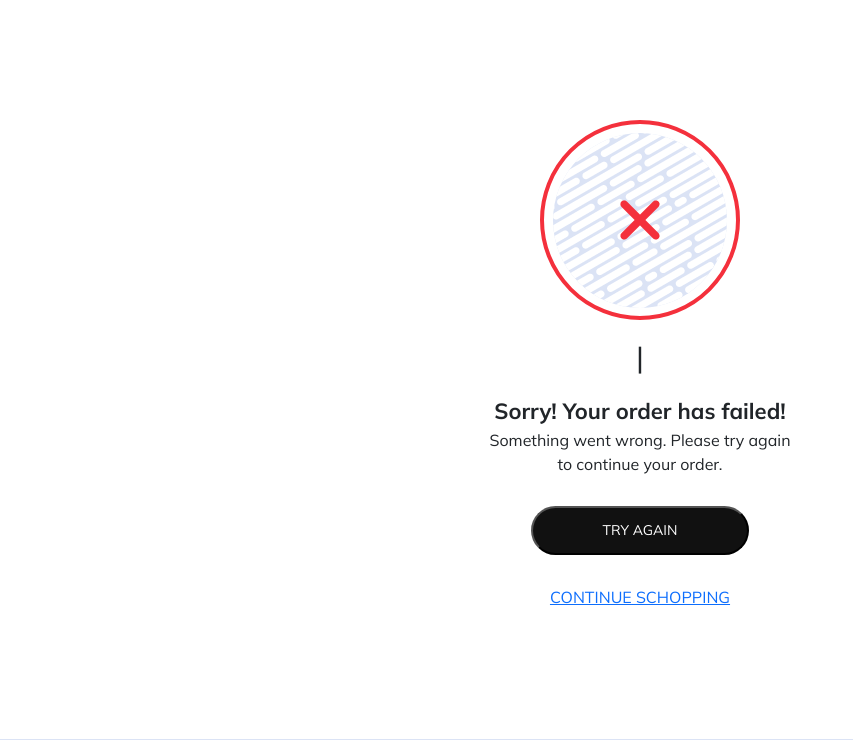
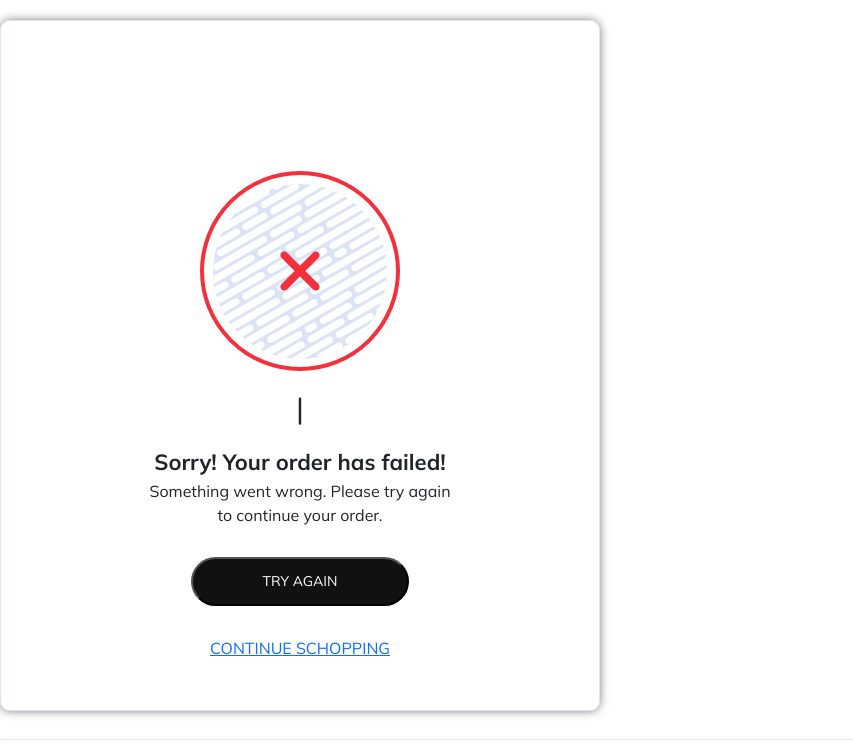
Before and after one commit to PatrikByren/Manero-frontend, a React (Create React App) app: page /orderfail in a window 1280 px wide. Shown: the top 756 px of the page, without its empty margins (0-853 px from the left). Built offline with nearby package versions, Linux system fonts and the light colour scheme; some icons are missing.

Commit message:
på g/ilona

```diff
--- a/src/views/Orderviews/OrderFailed.js
+++ b/src/views/Orderviews/OrderFailed.js
@@ -6,7 +6,7 @@
 const OrderFailed = () => {
   return (
     <div>
-        <div className="text-center ecart">
+        <div className="text-center ecart media-border">
             <img src={fail} alt="order nej" className='success-fail'/>
             <div className="line">|</div>
             <div className="title-2">
--- a/src/views/Orderviews/OrderSuccessful.js
+++ b/src/views/Orderviews/OrderSuccessful.js
@@ -6,7 +6,7 @@
 const OrderSuccessful = () => {
   return (
     <div>
-        <div className="text-center ecart">
+        <div className="text-center ecart media-border">
             <img src={successful} alt="order bra" className='success-fail'/>
             <div className="line">|</div>
             <div className="title-2">
```
